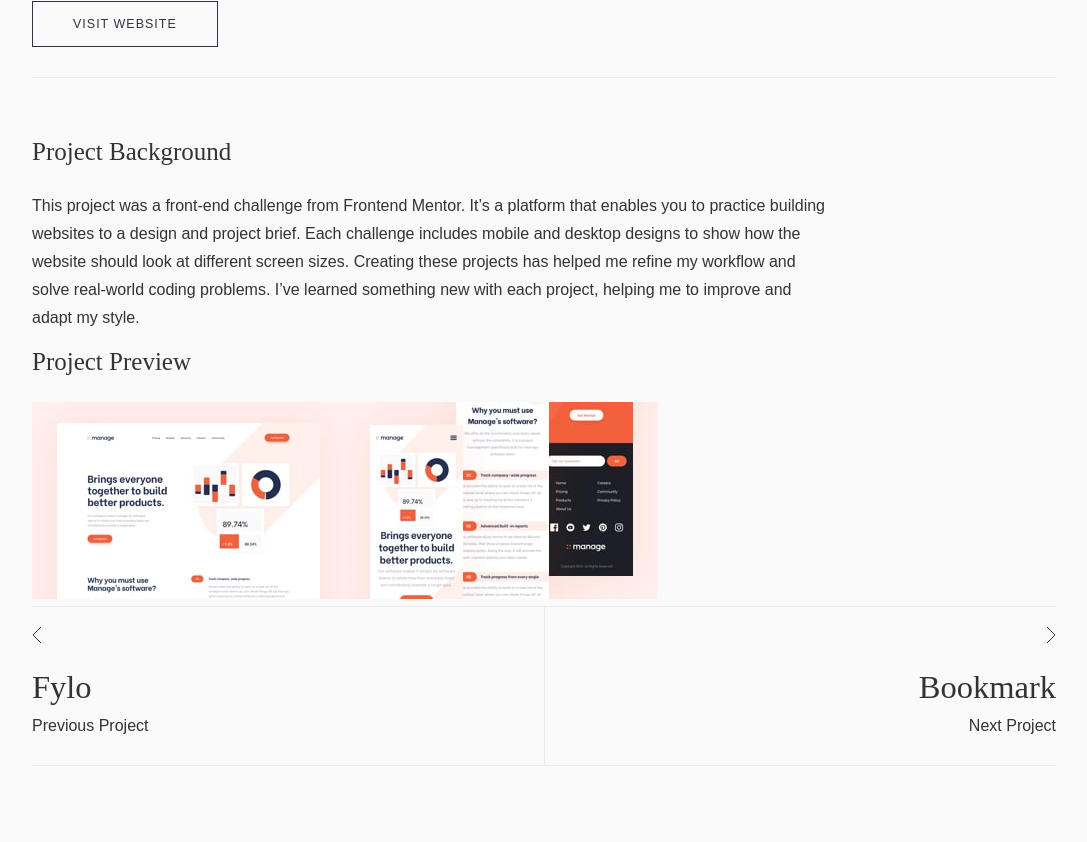
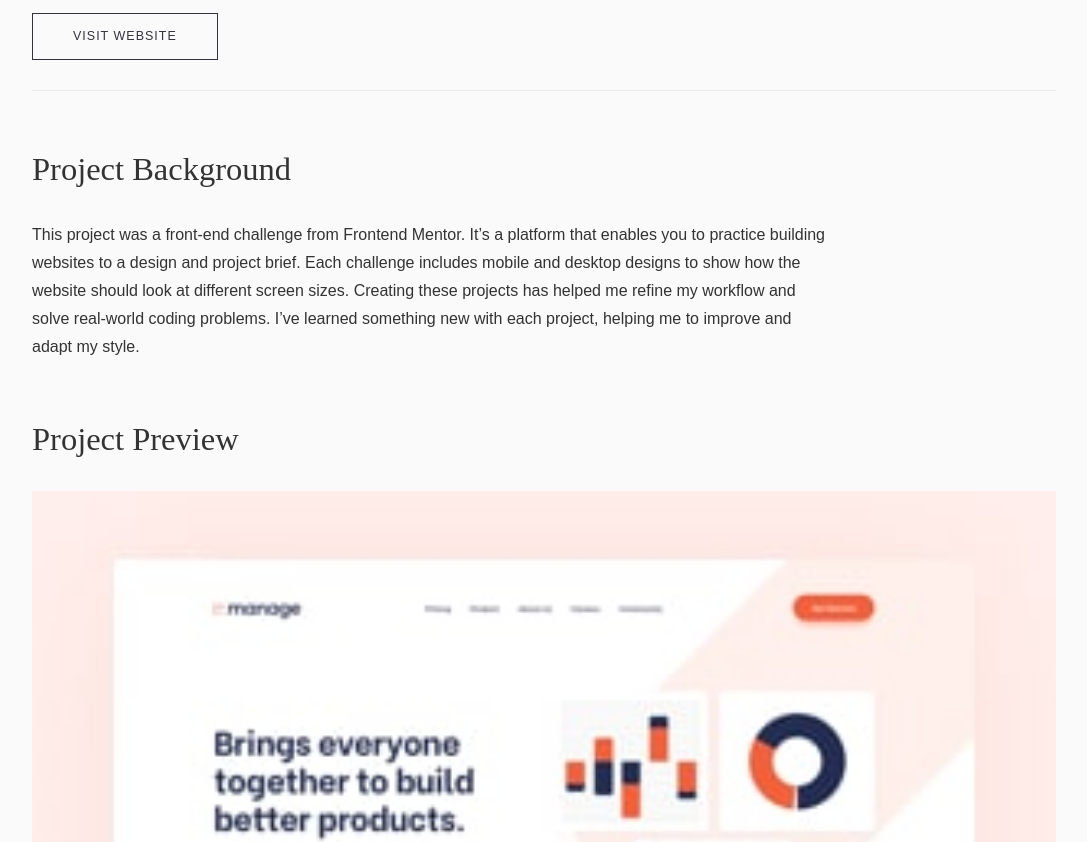
Before and after one commit to stevenCsaunders/minimalist-portfolio-react, a React (Create React App) app: page / in a window 1280 px wide. Shown: the part 531-1373 px from the top of the page, without its empty margins (96-1183 px from the left). Built offline with nearby package versions, Linux system fonts and the light colour scheme; a web font is replaced by a local one.

Commit message:
updated font sizes for hedings

```diff
--- a/src/App.js
+++ b/src/App.js
@@ -19,7 +19,7 @@ function App() {
 			<Header onClick={hamburgerHandler} toggle={hamburgerState} />
 			<MainStyled>
 				<Project />
-				<Portfolio />
+				{/* <Portfolio /> */}
 				{/* <Home /> */}
 				<WorkWith />
 			</MainStyled>
--- a/src/Project/Detail.js
+++ b/src/Project/Detail.js
@@ -39,7 +39,7 @@ const Project = () => {
 						something new with each project, helping me to improve
 						and adapt my style.
 					</p>
-					<div>
+					<div className="project-preview">
 						<h3>Project Preview</h3>
 						<img src={managePreview1} alt='manage preview 1' />
 						<img src={managePreview2} alt='manage preview 2' />
--- a/src/Styled/GlobalStyled.js
+++ b/src/Styled/GlobalStyled.js
@@ -255,23 +255,20 @@ body {
   color: #333;
 }
 
-h1 {
+h1, h2 {
   font-size: var(--textExtraLarge)
 }
-h2 {
+h3 {
   font-size: var(--textLarge)
 }
-h3 {
+h4 {
   font-size: var(--textMedium)
 }
-h4 {
+h5 {
   font-size: var(--textRegular)
 }
-h5 {
+h6 {
   font-size: var(--textSmall)
-}
-h6 {
-  font-size: var (--textExtraSmall)
 }
 
 p{
--- a/src/Styled/MainStyled.js
+++ b/src/Styled/MainStyled.js
@@ -21,11 +21,6 @@ export const MainStyled = styled.main`
 		line-height: 1.15;
 		margin-top: 0;
 	}
-
-	h2 {
-			font-size: var(--textExtraLarge);
-			margin-bottom: 2rem;
-		}
 
 	small,
 	.text_small {
--- a/src/Styled/ProjectStyled.js
+++ b/src/Styled/ProjectStyled.js
@@ -19,6 +19,14 @@ export const ProjectStyled = styled.div`
 			}
 		}
 	}
+	section {
+		p {
+			margin-bottom: 6rem;
+		}
+		.project-preview img{
+					width: 100%;
+				}
+	}
 `
 
 export const ProjectNavStyled = styled.section`
@@ -37,7 +45,7 @@ export const ProjectNavStyled = styled.section`
 	}
 	h4 {
 		font-size: var(--textLarge);
-    margin: 0 0 .5rem 0;
+		margin: 0 0 0.5rem 0;
 	}
 	p {
 		margin: 0 0 2.5rem 0;
```
Also changed, not shown: 1 other file (tests, documents, lock files or other folders). Lines whose indentation alone changed are shown as unchanged.
